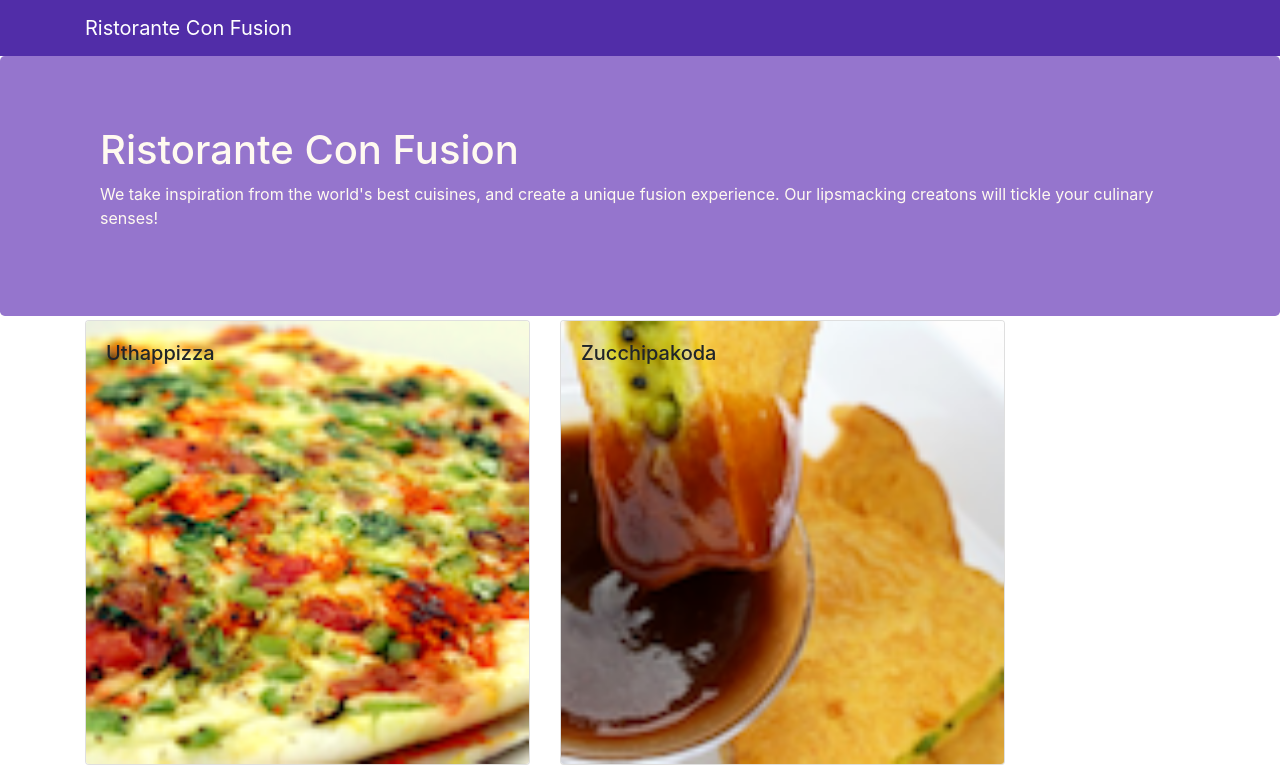
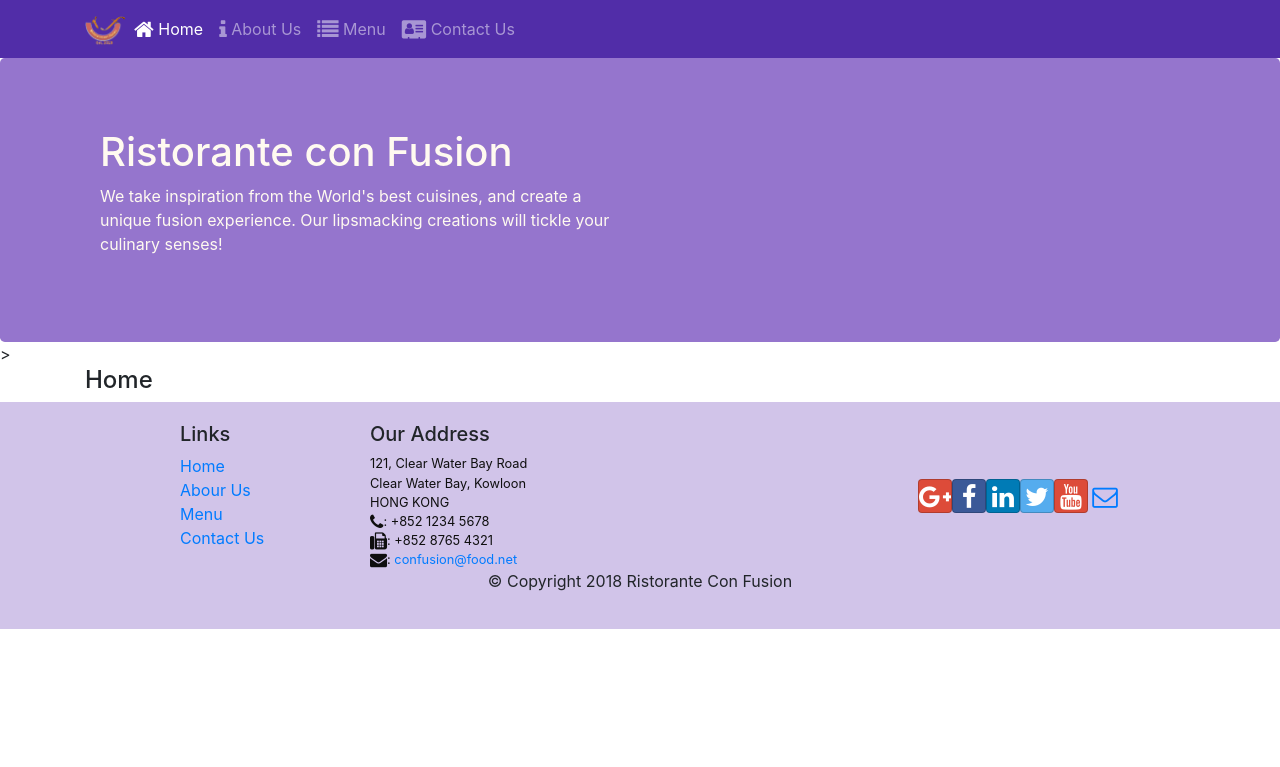
Before and after one commit to gsharathgoud/react-confusion, a React (Create React App) app: page /home in a window 1280 px wide. Shown: the top 767 px of the page. Built offline with nearby package versions, Linux system fonts and the light colour scheme.

Commit message:
React Router

```diff
--- a/package.json
+++ b/package.json
@@ -9,6 +9,7 @@
     "react": "^16.9.0",
     "react-dom": "^16.9.0",
     "react-popper": "0.9.2",
+    "react-router-dom": "^4.2.2",
     "react-scripts": "3.1.1",
     "reactstrap": "5.0.0"
   },
--- a/src/App.js
+++ b/src/App.js
@@ -1,14 +1,16 @@
 import React, { Component } from "react";
-
+import { BrowserRouter } from "react-router-dom";
 import Main from "./components/Main";
 import "./App.css";
 
 class App extends Component {
   render() {
     return (
-      <div>
-        <Main />
-      </div>
+      <BrowserRouter>
+        <div>
+          <Main />
+        </div>
+      </BrowserRouter>
     );
   }
 }
--- a/src/components/Footer.js
+++ b/src/components/Footer.js
@@ -1,4 +1,5 @@
 import React from "react";
+import { Link } from "react-router-dom";
 
 function Footer(props) {
   return (
@@ -9,16 +10,16 @@
             <h5>Links</h5>
             <ul className="list-unstyled">
               <li>
-                <a href="#">Home</a>
+                <Link to="/home">Home</Link>
               </li>
               <li>
-                <a href="#">About</a>
+                <Link to="/abputus">Abour Us</Link>
               </li>
               <li>
-                <a href="#">Menu</a>
+                <Link to="/menu">Menu</Link>
               </li>
               <li>
-                <a href="contactus.html">Contact</a>
+                <Link to="/contactus">Contact Us</Link>
               </li>
             </ul>
           </div>
--- a/src/components/Header.js
+++ b/src/components/Header.js
@@ -1,23 +1,79 @@
 import React, { Component } from "react";
-import { Navbar, NavbarBrand, Jumbotron } from "reactstrap";
+import {
+  Navbar,
+  NavbarBrand,
+  Nav,
+  NavbarToggler,
+  Collapse,
+  NavItem,
+  Jumbotron
+} from "reactstrap";
+import { NavLink } from "react-router-dom";
+class Header extends Component {
+  constructor(props) {
+    super(props);
 
-class Header extends Component {
+    this.toggleNav = this.toggleNav.bind(this);
+    this.state = {
+      isNavOpen: false
+    };
+  }
+
+  toggleNav() {
+    this.setState({
+      isNavOpen: !this.state.isNavOpen
+    });
+  }
+
   render() {
     return (
       <>
-        <Navbar dark>
+        <Navbar dark expand="md">
           <div className="container">
-            <NavbarBrand href="/">Ristorante Con Fusion</NavbarBrand>
+            <NavbarToggler onClick={this.toggleNav} />
+            <NavbarBrand className="mr-auto" href="/">
+              <img
+                src="assets/images/logo.png"
+                height="30"
+                width="41"
+                alt="Ristorante Con Fusion"
+              />
+            </NavbarBrand>
+            <Collapse isOpen={this.state.isNavOpen} navbar>
+              <Nav navbar>
+                <NavItem>
+                  <NavLink className="nav-link" to="/home">
+                    <span className="fa fa-home fa-lg"></span> Home
+                  </NavLink>
+                </NavItem>
+                <NavItem>
+                  <NavLink className="nav-link" to="/aboutus">
+                    <span className="fa fa-info fa-lg"></span> About Us
+                  </NavLink>
+                </NavItem>
+                <NavItem>
+                  <NavLink className="nav-link" to="/menu">
+                    <span className="fa fa-list fa-lg"></span> Menu
+                  </NavLink>
+                </NavItem>
+                <NavItem>
+                  <NavLink className="nav-link" to="/contactus">
+                    <span className="fa fa-address-card fa-lg"></span> Contact
+                    Us
+                  </NavLink>
+                </NavItem>
+              </Nav>
+            </Collapse>
           </div>
         </Navbar>
         <Jumbotron>
           <div className="container">
             <div className="row row-header">
-              <div className="col-12 col-sm6">
-                <h1>Ristorante Con Fusion</h1>
+              <div className="col-12 col-sm-6">
+                <h1>Ristorante con Fusion</h1>
                 <p>
-                  We take inspiration from the world's best cuisines, and create
-                  a unique fusion experience. Our lipsmacking creatons will
+                  We take inspiration from the World's best cuisines, and create
+                  a unique fusion experience. Our lipsmacking creations will
                   tickle your culinary senses!
                 </p>
               </div>
--- /dev/null
+++ b/src/components/Home.js
@@ -0,0 +1,11 @@
+import React from "react";
+
+function Home(props) {
+  return (
+    <div className="container">
+      <h4>Home</h4>
+    </div>
+  );
+}
+
+export default Home;
--- a/src/components/Main.js
+++ b/src/components/Main.js
@@ -4,37 +4,33 @@
 import { DISHES } from "../shared/dishes";
 import Header from "./Header";
 import Footer from "./Footer";
-
+import { Switch, Route, Redirect } from "react-router-dom";
+import Home from "./Home";
 export default class Main extends Component {
   constructor(props) {
     super(props);
 
     this.state = {
-      dishes: DISHES,
-      selectedDish: null
+      dishes: DISHES
     };
   }
 
-  onDishSelect(dishId) {
-    this.setState({ selectedDish: dishId });
-  }
-
   render() {
-    console.log("Main Component render invoked");
+    const Homepage = () => {
+      return <Home />;
+    };
     return (
       <div>
-        <Header />
-        <Menu
-          dishes={this.state.dishes}
-          onClick={dishId => this.onDishSelect(dishId)}
-        />
-        <DishDetails
-          selectedDish={
-            this.state.dishes.filter(
-              selectedDish => selectedDish.id === this.state.selectedDish
-            )[0]
-          }
-        />
+        <Header />>
+        <Switch>
+          <Route path="/home" component={Homepage} />
+          <Route
+            exact
+            path="/menu"
+            component={() => <Menu dishes={this.state.dishes} />}
+          />
+          <Redirect to="/home" />
+        </Switch>
         <Footer />
       </div>
     );
--- a/src/components/Menu.js
+++ b/src/components/Menu.js
@@ -16,7 +16,7 @@
   const menu = props.dishes.map(dish => {
     return (
       <div key={dish.id} className="col-12 col-md-5 mt-1">
-        <RenderMenuItem dish={dish} onClick={props.onClick} />
+        <RenderMenuItem dish={dish} />
       </div>
     );
   });
```
Also changed, not shown: 2 other files (tests, documents, lock files or other folders).
